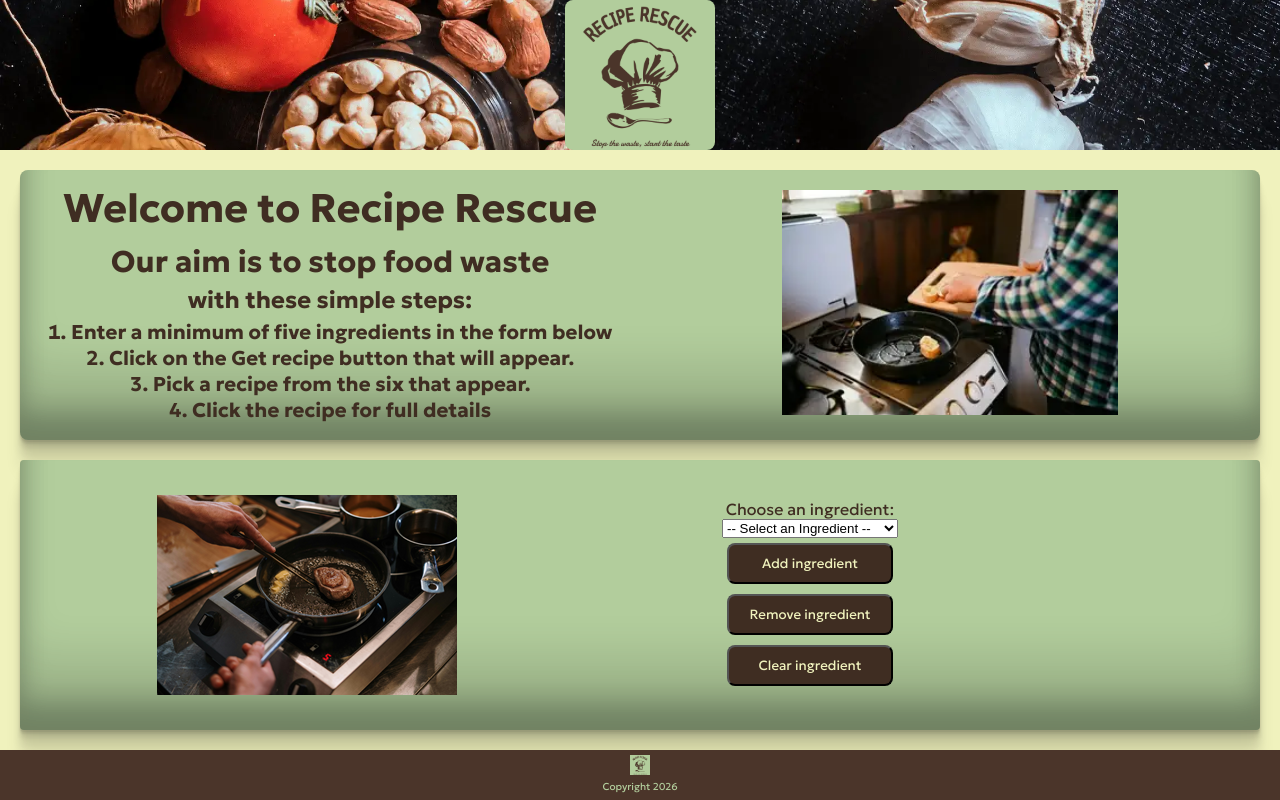
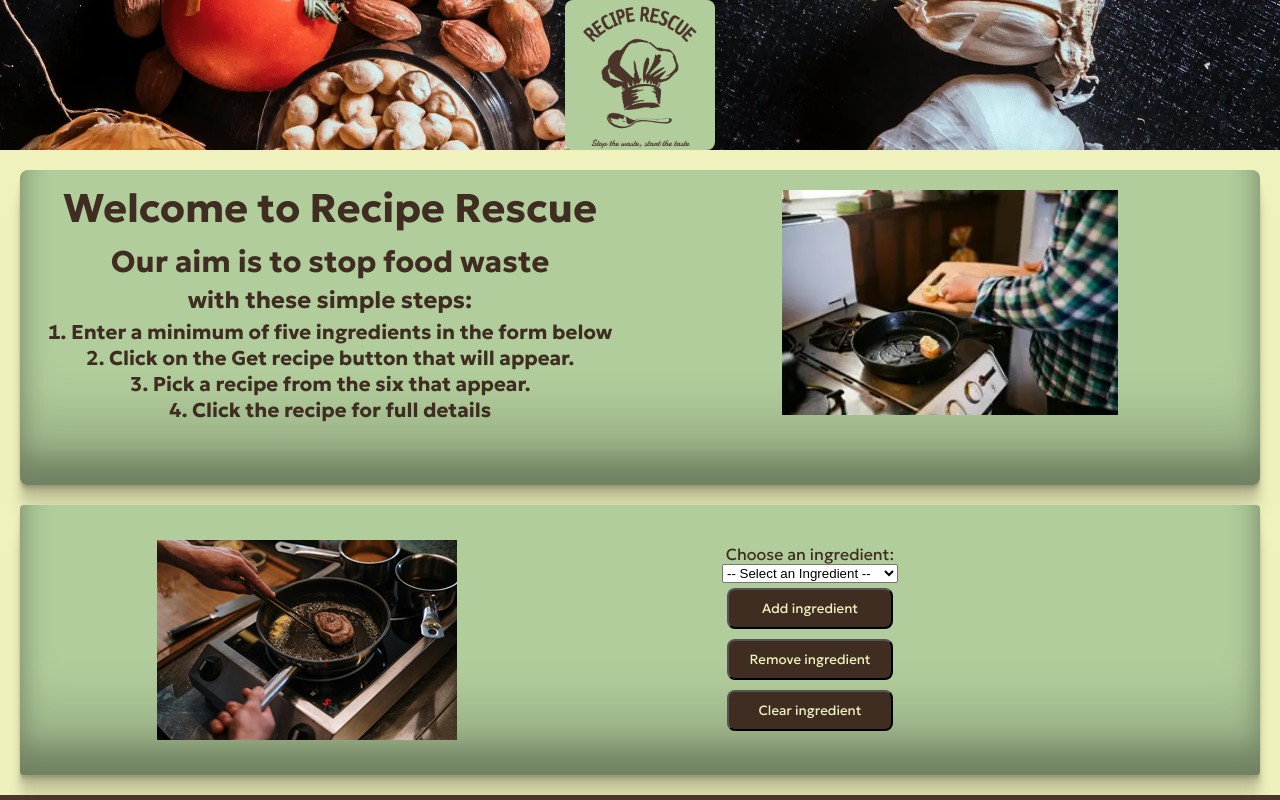
Before and after one commit to devildex91/recipe-rescue, a React (Vite) app: page / in a window 1280 px wide. Built offline with nearby package versions, Linux system fonts and the light colour scheme.

Commit message:
styles updated

```diff
--- a/src/index.css
+++ b/src/index.css
@@ -66,7 +66,7 @@ nav {
   justify-content: center;
   align-items: center;
   flex-wrap: wrap;
-  min-height: 270px;
+  height:fit-content;
   text-align: center;
   box-sizing: border-box;
   font-size: 16px;
```
